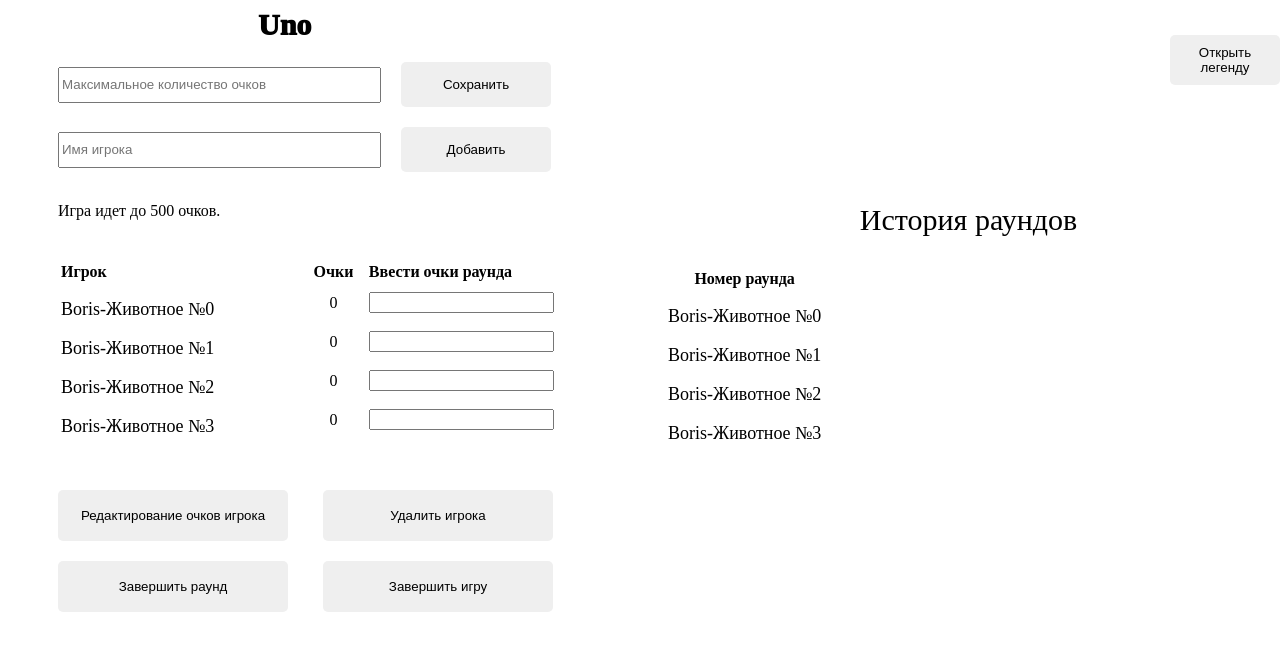
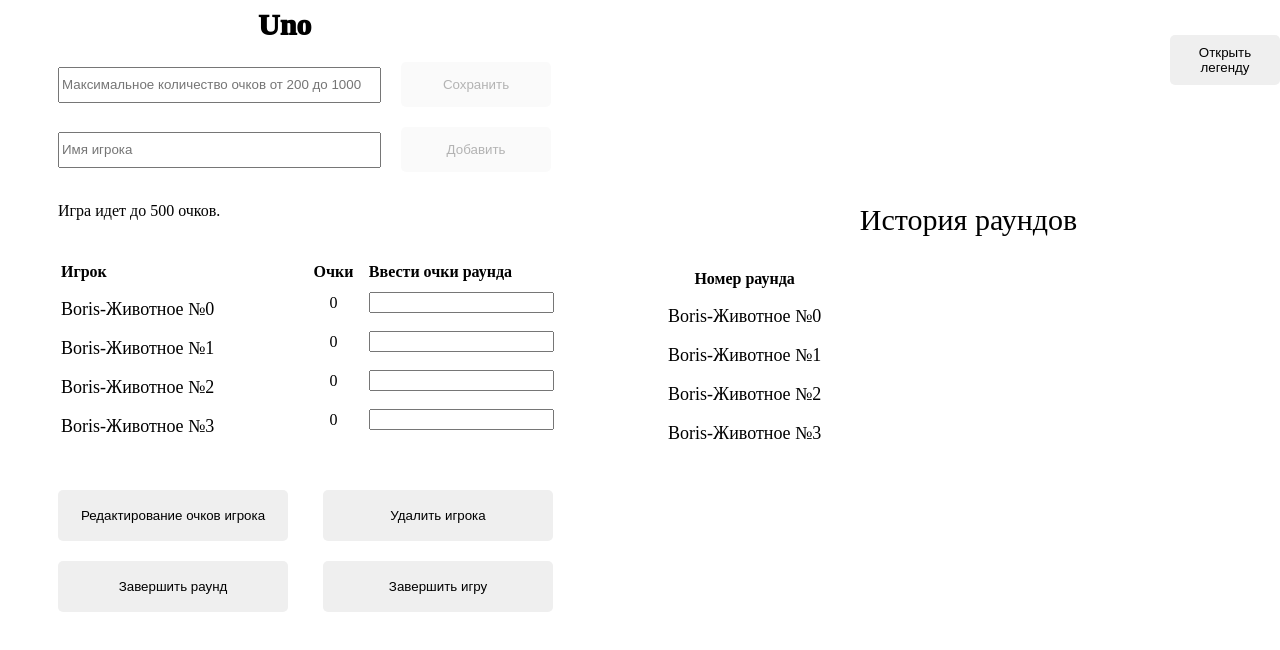
Before and after one commit to MichaelEverchosen/uno-calculator, a Vue app: page / in a window 1280 px wide. Shown: the top 650 px of the page. Built offline with nearby package versions, Linux system fonts and the light colour scheme.

Commit message:
add validation for game setting

```diff
--- a/src/components/GameSettings.vue
+++ b/src/components/GameSettings.vue
@@ -5,9 +5,15 @@
         class="data-field-input"
         v-model="score"
         type="number"
-        placeholder="Максимальное количество очков"
+        placeholder="Максимальное количество очков от 200 до 1000"
       />
-      <button class="button-editing" @click="setMaxScore">Сохранить</button>
+      <button
+        class="button-editing"
+        @click="setMaxScore"
+        :disabled="isCanSetMaxScore"
+      >
+        Сохранить
+      </button>
     </div>
     <div class="">
       <input
@@ -16,7 +22,13 @@
         type="text"
         placeholder="Имя игрока"
       />
-      <button class="button-editing" @click="addPlayer">Добавить</button>
+      <button
+        class="button-editing"
+        @click="addPlayer"
+        :disabled="isCanAddPlayer"
+      >
+        Добавить
+      </button>
     </div>
   </div>
 </template>
@@ -30,16 +42,25 @@ export default {
     };
   },
   computed: {
-    scoreAbs() {
-      return Math.abs(Number(this.score));
+    isCanAddPlayer() {
+      return !this.playerName.length;
+    },
+    isCanSetMaxScore() {
+      return !(
+        this.score >= 200 &&
+        this.score <= 1000 &&
+        !isNaN(this.score) &&
+        this.score !== ""
+      );
     },
   },
   methods: {
     addPlayer() {
       this.$store.commit("addPlayer", this.playerName);
+      this.playerName = "";
     },
     setMaxScore() {
-      this.$store.commit("setMaxScore", this.scoreAbs);
+      this.$store.commit("setMaxScore", this.score);
       this.score = "";
     },
   },
```
